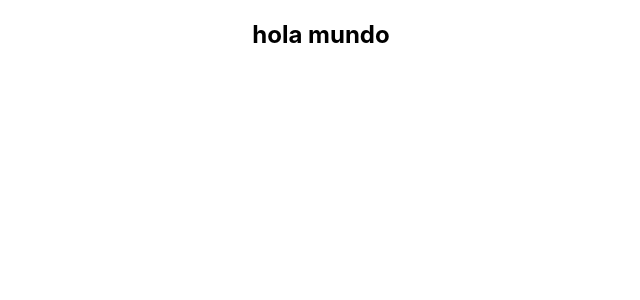
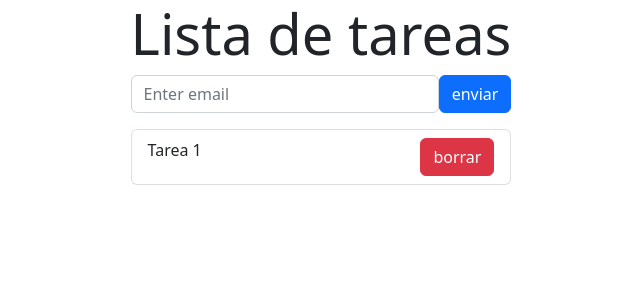
Before and after one commit to javieruncos/practicoReact-ejercicio4, a React (Create React App) app: page / in a window 1280 px wide. Shown: the top 300 px of the page, without its empty margins (319-959 px from the left). Built offline with nearby package versions, Linux system fonts and the light colour scheme.

Commit message:
agreamos los botones al formulario

```diff
--- a/src/App.css
+++ b/src/App.css
@@ -1,38 +1,4 @@
-.App {
-  text-align: center;
+.contenedorFormulario{
+   display: flex;
+   justify-content: center;
 }
-
-.App-logo {
-  height: 40vmin;
-  pointer-events: none;
-}
-
-@media (prefers-reduced-motion: no-preference) {
-  .App-logo {
-    animation: App-logo-spin infinite 20s linear;
-  }
-}
-
-.App-header {
-  background-color: #282c34;
-  min-height: 100vh;
-  display: flex;
-  flex-direction: column;
-  align-items: center;
-  justify-content: center;
-  font-size: calc(10px + 2vmin);
-  color: white;
-}
-
-.App-link {
-  color: #61dafb;
-}
-
-@keyframes App-logo-spin {
-  from {
-    transform: rotate(0deg);
-  }
-  to {
-    transform: rotate(360deg);
-  }
-}
--- a/src/App.js
+++ b/src/App.js
@@ -1,10 +1,21 @@
 import './App.css';
 import Formulario from './components/Formulario';
+import ListaTarea from './components/ListaTarea';
+import 'bootstrap/dist/css/bootstrap.min.css'
+import { Container } from 'react-bootstrap';
+
+
 
 function App() {
   return (
     <div className="App">
-     <Formulario titulo="hola mundo"/>
+     <Container className='contenedorFormulario'>
+      <div>
+       <h1 className='display-4'>Lista de tareas</h1>
+       <Formulario titulo="hola mundo"/>
+       <ListaTarea/>
+      </div>
+      </Container>
     </div>
   );
 }
--- a/src/components/Formulario.jsx
+++ b/src/components/Formulario.jsx
@@ -1,10 +1,16 @@
 import React from 'react';
+import { Form,Button } from 'react-bootstrap';
 
-const Formulario = (props) => {
+const Formulario = () => {
     return (
-        <div>
-            <h2>{props.titulo}</h2>
-        </div>
+       <Form>
+           <Form.Group className="mb-3 d-flex" controlId="formBasicEmail">
+           <Form.Control type="email" placeholder="Enter email" />
+           <Button variant="primary" type='submit'>
+            enviar
+           </Button>
+      </Form.Group>
+       </Form>
     );
 };
 
--- /dev/null
+++ b/src/components/ItemTarea.jsx
@@ -0,0 +1,15 @@
+import React from 'react';
+import { Button } from 'react-bootstrap';
+import ListGroup from 'react-bootstrap/ListGroup';
+
+
+
+const ItemTarea = () => {
+    return (
+        <ListGroup.Item className="d-flex justify-content-between">Tarea 1
+            <Button variant="danger">borrar</Button>
+        </ListGroup.Item>
+    );
+};
+
+export default ItemTarea;
--- /dev/null
+++ b/src/components/ListaTarea.jsx
@@ -0,0 +1,13 @@
+import React from 'react';
+import ListGroup from 'react-bootstrap/ListGroup';
+import ItemTarea from './ItemTarea';
+
+const ListaTarea = () => {
+    return (
+        <ListGroup>
+         <ItemTarea/>
+       </ListGroup>
+    );
+};
+
+export default ListaTarea;
```
